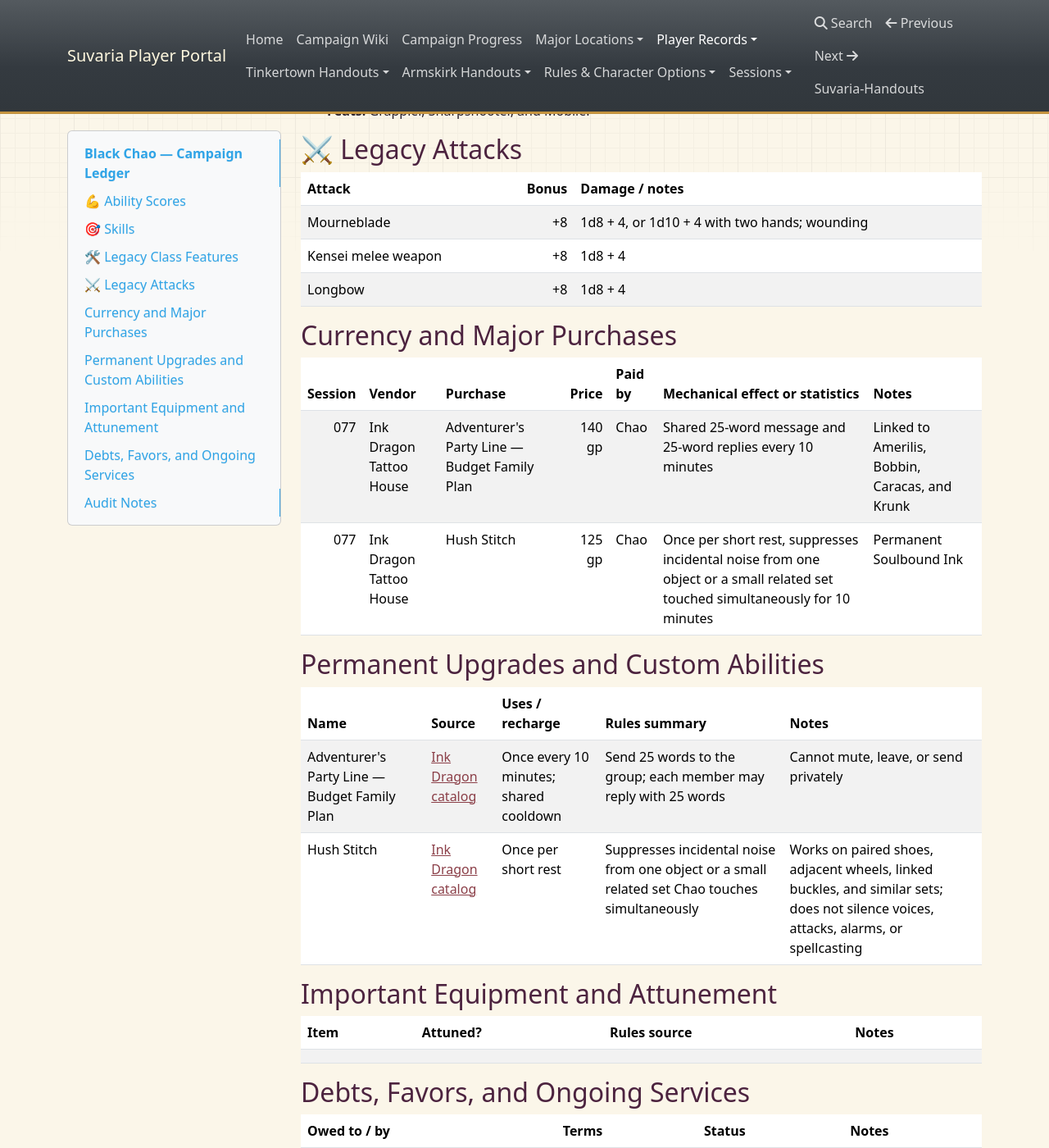
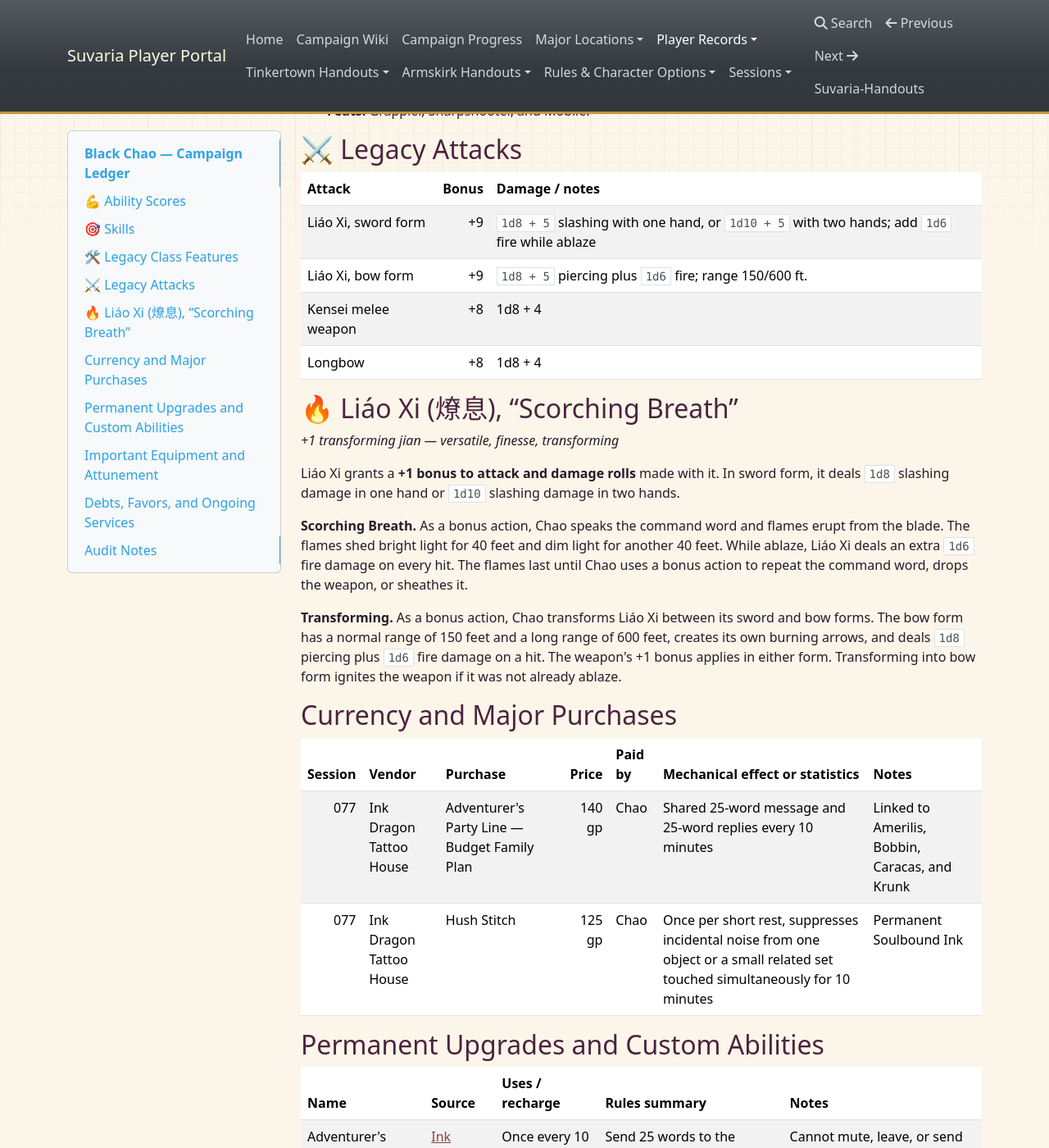
Before and after one commit to blakewrege/Suvaria-Handouts, an MkDocs documentation site: the page built from docs/black-chao-record.md, in a window 1280 px wide and 1400 px high, scrolled down 936 px. Shown: the whole window at 82% size. Built offline with MkDocs 1.6.1, drawn with Linux system fonts in a browser that asks for light colours; nearby versions of some CDN libraries; some of the changed text lies outside the part shown.

Commit message:
Publish Chao weapon Liao Xi

```diff
--- a/docs/black-chao-record.md
+++ b/docs/black-chao-record.md
@@ -35,9 +35,20 @@
 
 | Attack | Bonus | Damage / notes |
 |---|---:|---|
-| Mourneblade | +8 | 1d8 + 4, or 1d10 + 4 with two hands; wounding |
+| Liáo Xi, sword form | +9 | `1d8 + 5` slashing with one hand, or `1d10 + 5` with two hands; add `1d6` fire while ablaze |
+| Liáo Xi, bow form | +9 | `1d8 + 5` piercing plus `1d6` fire; range 150/600 ft. |
 | Kensei melee weapon | +8 | 1d8 + 4 |
 | Longbow | +8 | 1d8 + 4 |
+
+## 🔥 Liáo Xi (燎息), “Scorching Breath”
+
+*+1 transforming jian — versatile, finesse, transforming*
+
+Liáo Xi grants a **+1 bonus to attack and damage rolls** made with it. In sword form, it deals `1d8` slashing damage in one hand or `1d10` slashing damage in two hands.
+
+**Scorching Breath.** As a bonus action, Chao speaks the command word and flames erupt from the blade. The flames shed bright light for 40 feet and dim light for another 40 feet. While ablaze, Liáo Xi deals an extra `1d6` fire damage on every hit. The flames last until Chao uses a bonus action to repeat the command word, drops the weapon, or sheathes it.
+
+**Transforming.** As a bonus action, Chao transforms Liáo Xi between its sword and bow forms. The bow form has a normal range of 150 feet and a long range of 600 feet, creates its own burning arrows, and deals `1d8` piercing plus `1d6` fire damage on a hit. The weapon's +1 bonus applies in either form. Transforming into bow form ignites the weapon if it was not already ablaze.
 
 ## Currency and Major Purchases
 
@@ -57,6 +68,7 @@
 
 | Item | Attuned? | Rules source | Notes |
 |---|---|---|---|
+| Liáo Xi (燎息), “Scorching Breath” | Confirm | This record | Chao's +1 transforming finesse sword and fire bow |
 
 ## Debts, Favors, and Ongoing Services
 
```
